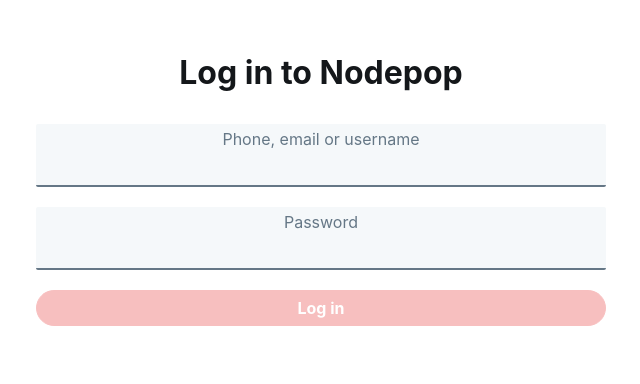
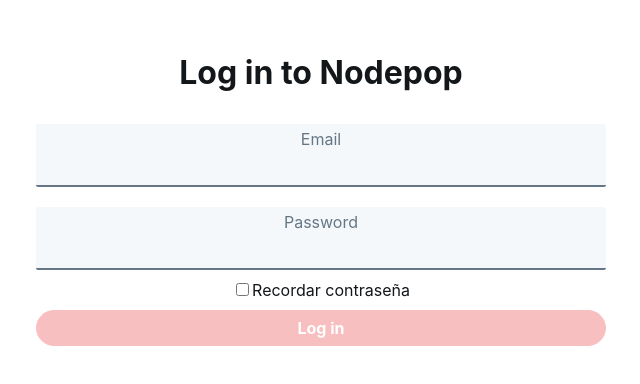
Before and after one commit to davidordo85/Proyecto_Fundamentos_React, a React (Create React App) app: page / in a window 1280 px wide. Shown: the top 384 px of the page, without its empty margins (319-959 px from the left). Built offline with nearby package versions, Linux system fonts and the light colour scheme.

Commit message:
ultimo commit

```diff
--- a/src/components/advertisements/AdvertisementsPage/AdvertisementsPage.js
+++ b/src/components/advertisements/AdvertisementsPage/AdvertisementsPage.js
@@ -5,7 +5,6 @@
 import scopedStyles from './AdvertisementsPage.module.css';
 import Layout from '../../layout/Layout';
 
-// TODO: a ver como preparo esto para no tener problemas despues con el backend
 
 const AdvertisementsPage = ({ className, ...props }) => {
   const [advertisements, setAdvertisements] = React.useState([]);
--- a/src/components/auth/LoginPage/LoginForm.js
+++ b/src/components/auth/LoginPage/LoginForm.js
@@ -3,6 +3,7 @@
 
 import Button from '../../shared/Button';
 import FormField from '../../shared/FormField';
+import Checkbox from '../../shared/Checkbox';
 
 import './LoginForm.css';
 
@@ -28,14 +29,16 @@
         onSubmit(credentials);
     }
 
-    const { email, password} = credentials;
+
+
+    const { email, password } = credentials;
 
   return (
     <form className="loginForm" onSubmit={handleSubmit}>
       <FormField
         type="text"
         name="email"
-        label="phone, email or username"
+        label="email"
         className="loginForm-field"
         value={email}
         onChange={handleChange}
@@ -48,6 +51,11 @@
         value={password}
         onChange={handleChange}
       />
+      <Checkbox
+        type="checkbox"
+        >
+        Remember password
+      </Checkbox>
       <Button
         type="submit"
         className="loginForm-submit"
@@ -56,6 +64,7 @@
         >
         Log in
       </Button>
+
     </form>
   );
 }
--- /dev/null
+++ b/src/components/shared/Checkbox.js
@@ -0,0 +1,14 @@
+
+import React from 'react';
+
+function Checkbox() {
+
+    return (
+        <div>
+            <input type="checkbox"></input>
+            Recordar contraseña
+        </div>
+    );
+}
+
+export default Checkbox;
```
Also changed, not shown: src/components/auth/LoginPage/LoginPage.js (line endings or trailing spaces).
